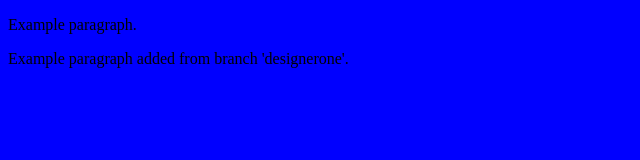
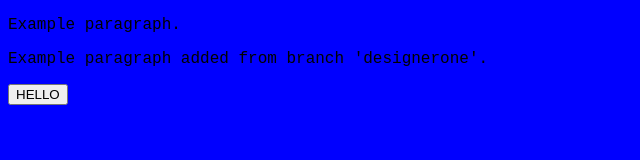
Before and after one commit to leftDoug/Web3.0, a plain HTML site: page index.html in a window 1280 px wide. Shown: the whole page, without its empty margins (0-640 px from the left). Drawn offline with Linux system fonts and the light colour scheme.

Commit message:
buttton added

```diff
--- a/css/stylesheet.css
+++ b/css/stylesheet.css
@@ -1,3 +1,7 @@
 body{
     background-color: blue;
 }
+
+p{
+    font-family: 'Courier New', Courier, monospace;
+}
--- a/index.html
+++ b/index.html
@@ -9,5 +9,6 @@
     <body>
         <p>Example paragraph.</p>
         <p>Example paragraph added from branch 'designerone'.</p>
+        <input type="button" value="HELLO" onclick="hello()">
     </body>
 </html>
```
